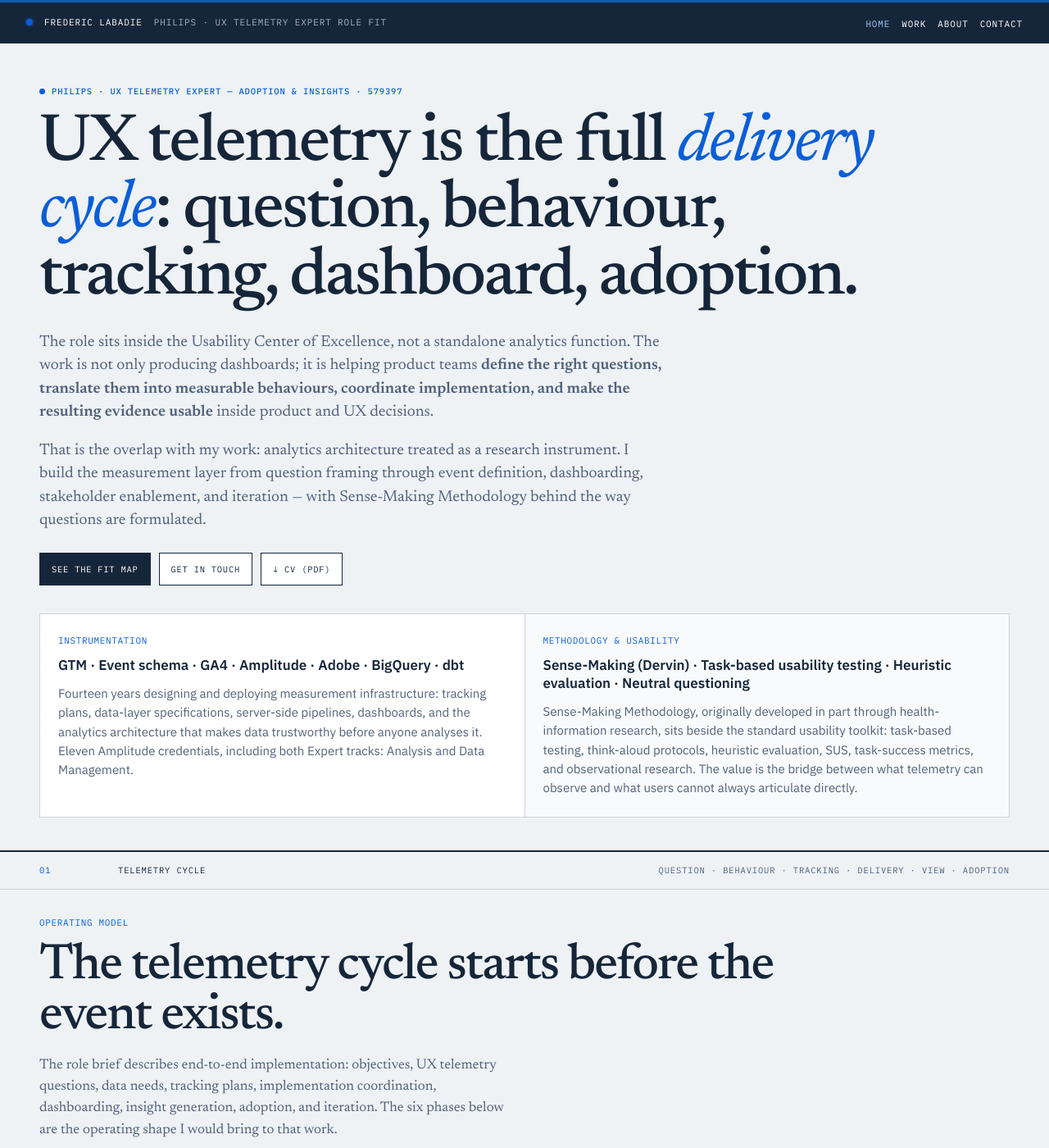
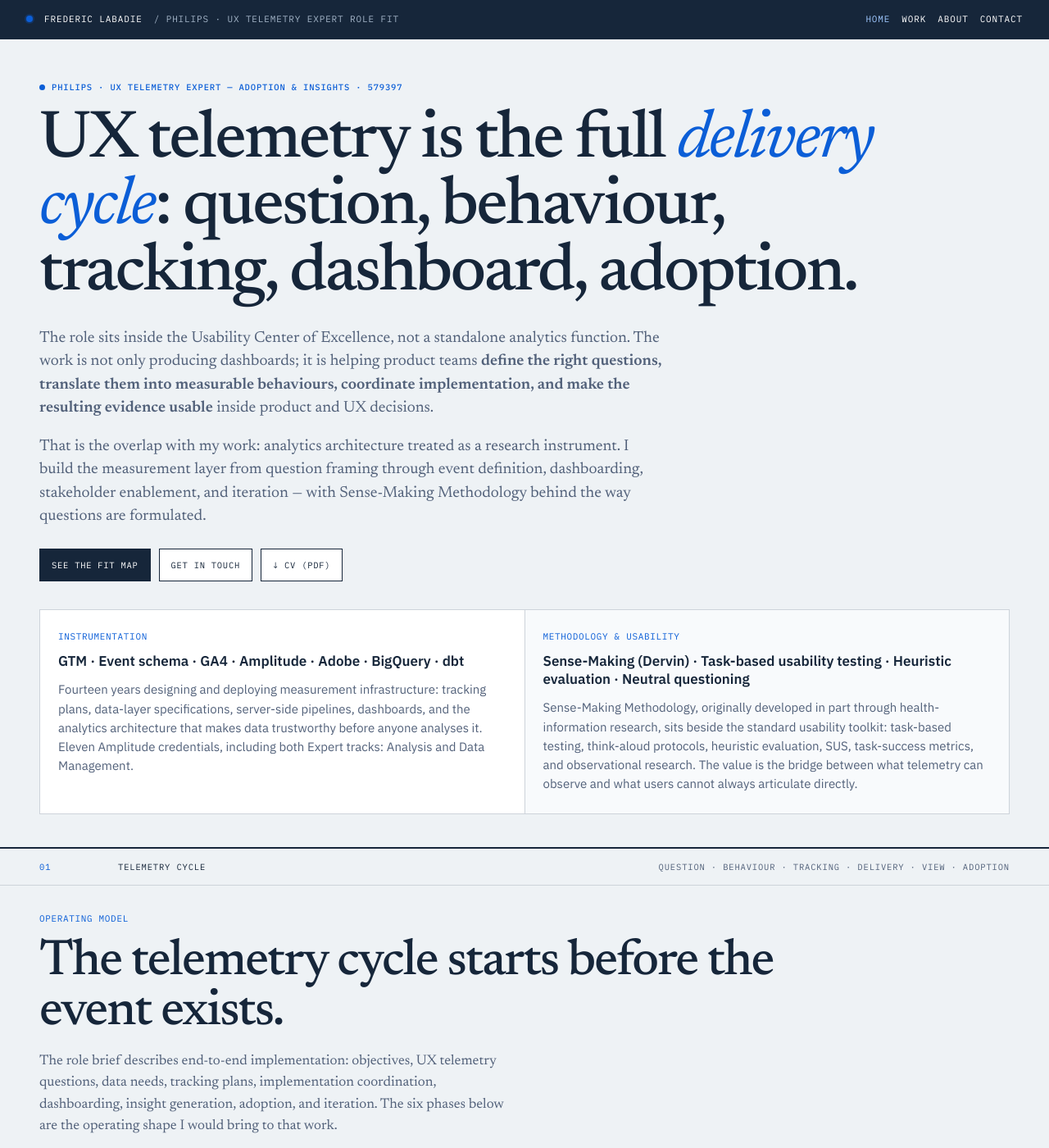
Before and after one commit to fredericlabadie/fredericlabadie.github.io, a Jekyll site: the page built from philips/index.html, in a window 1280 px wide and 1400 px high. Shown: the whole window at 82% size. Built offline with Jekyll 4.4.1, drawn with Linux system fonts in a browser that asks for light colours; comment, search, counter and statistics services are not loaded.

Commit message:
fix: switch philips nav to bp-site-nav classes, load site-nav.css
The old .nav/.nav-links class names conflicted with style.css hamburger
rules, hiding links at mobile. Adopting the core site's bp-site-nav
pattern gets layout and mobile stacking for free; philips-blueprint.css
now only overrides the dot colour and active-link colour.

Co-Authored-By: Claude Sonnet 4.6 <noreply@anthropic.com>

```diff
--- a/_includes/philips-nav.html
+++ b/_includes/philips-nav.html
@@ -1,17 +1,16 @@
-<nav class="nav" aria-label="Philips microsite">
-  <div class="nav-inner">
-    <a href="{{ '/philips/' | relative_url }}" class="nav-brand">
-      Frederic Labadie<span class="nav-brand-dot"></span
-      ><span class="nav-brand-role"
-        >Philips &middot; UX Telemetry Expert role fit</span
+<nav class="bp-site-nav" aria-label="Philips microsite">
+  <a href="{{ '/philips/' | relative_url }}" class="bp-site-nav-brand">
+    <span class="bp-site-dot" aria-hidden="true"></span>
+    <span>Frederic Labadie</span>
+    <span class="bp-site-nav-muted"
+      >/ Philips &middot; UX Telemetry Expert role fit</span
     >
   </a>
   <!-- prettier-ignore -->
-    <ul class="nav-links" id="primary-nav">
+  <ul class="bp-site-nav-links" id="primary-nav">
     {% if page.philips_nav == "home" %}<li><a href="{{ '/philips/' | relative_url }}" aria-current="page">Home</a></li>{% else %}<li><a href="{{ '/philips/' | relative_url }}">Home</a></li>{% endif %}
     {% if page.philips_nav == "work" %}<li><a href="{{ '/philips/work/' | relative_url }}" aria-current="page">Work</a></li>{% else %}<li><a href="{{ '/philips/work/' | relative_url }}">Work</a></li>{% endif %}
     {% if page.philips_nav == "about" %}<li><a href="{{ '/philips/about/' | relative_url }}" aria-current="page">About</a></li>{% else %}<li><a href="{{ '/philips/about/' | relative_url }}">About</a></li>{% endif %}
     {% if page.philips_nav == "contact" %}<li><a href="{{ '/philips/contact/' | relative_url }}" aria-current="page">Contact</a></li>{% else %}<li><a href="{{ '/philips/contact/' | relative_url }}">Contact</a></li>{% endif %}
   </ul>
-  </div>
 </nav>
--- a/_layouts/philips.html
+++ b/_layouts/philips.html
@@ -2,10 +2,24 @@
 <html lang="en">
   <head>
     {% include head.html %}
-    <link rel="icon" href="{{ '/assets/brand/philips-favicon.svg' | relative_url }}" type="image/svg+xml" />
-    <link rel="shortcut icon" href="{{ '/assets/brand/philips-favicon.svg' | relative_url }}" />
-    <link rel="stylesheet" href="{{ '/css/philips-blueprint.css' | relative_url }}" />
-    <link rel="stylesheet" href="{{ '/css/philips-live-qa.css' | relative_url }}" />
+    <link
+      rel="icon"
+      href="{{ '/assets/brand/philips-favicon.svg' | relative_url }}"
+      type="image/svg+xml"
+    />
+    <link
+      rel="shortcut icon"
+      href="{{ '/assets/brand/philips-favicon.svg' | relative_url }}"
+    />
+    <link rel="stylesheet" href="{{ '/css/site-nav.css' | relative_url }}" />
+    <link
+      rel="stylesheet"
+      href="{{ '/css/philips-blueprint.css' | relative_url }}"
+    />
+    <link
+      rel="stylesheet"
+      href="{{ '/css/philips-live-qa.css' | relative_url }}"
+    />
   </head>
   <body class="philips-microsite">
     <a class="skip-link" href="{{ page.skip_link | default: '#top' }}"
--- a/css/philips-blueprint.css
+++ b/css/philips-blueprint.css
@@ -44,82 +44,13 @@
     var(--philips-paper);
 }
 
-/* Navigation: match the current site-nav visual language while preserving
-   the Philips-specific information architecture. */
-.philips-microsite .nav {
-  position: sticky;
-  top: 0;
-  z-index: 100;
-  min-height: 48px;
-  height: auto;
-  padding: 0;
-  display: flex;
-  align-items: center;
-  background: var(--philips-blue-dark);
-  color: #ffffff;
-  border-bottom: 1px solid var(--philips-blue-dark);
-}
-
-.philips-microsite .nav-inner {
-  width: 100%;
-  max-width: none;
-  margin: 0;
-  padding: 12px 32px;
-  display: flex;
-  align-items: center;
-  justify-content: space-between;
-  gap: 24px;
-}
-
-.philips-microsite .nav-brand,
-.philips-microsite .nav-links {
-  display: flex;
-  align-items: center;
-  gap: 14px;
-}
-
-.philips-microsite .nav-brand,
-.philips-microsite .nav-links a {
-  color: inherit;
-  text-decoration: none;
-}
-
-.philips-microsite .nav-brand {
-  font-size: 11px;
-  letter-spacing: 0.08em;
-  white-space: nowrap;
-}
-
-.philips-microsite .nav-brand-dot {
-  order: -1;
-  width: 8px;
-  height: 8px;
+/* Nav: site-nav.css handles layout; override only what differs from the core palette */
+.philips-microsite .bp-site-dot {
   background: var(--philips-blue);
   box-shadow: 0 0 0 2px rgba(11, 94, 215, 0.25);
 }
 
-.philips-microsite .nav-brand-role {
-  color: #a3b4c7;
-}
-
-.philips-microsite .nav-links {
-  gap: 14px;
-  flex-wrap: wrap;
-  justify-content: flex-end;
-}
-
-.philips-microsite .nav-links a {
-  font-size: 11px;
-  letter-spacing: 0.08em;
-  border-bottom: 0;
-}
-
-.philips-microsite .nav-links a:hover {
-  color: #ffffff;
-  text-decoration: none;
-}
-
-.philips-microsite .nav-links a[aria-current="page"] {
+.philips-microsite .bp-site-nav-links a[aria-current="page"] {
   color: var(--philips-blue-soft);
 }
 
```
Lines whose indentation alone changed are shown as unchanged.
